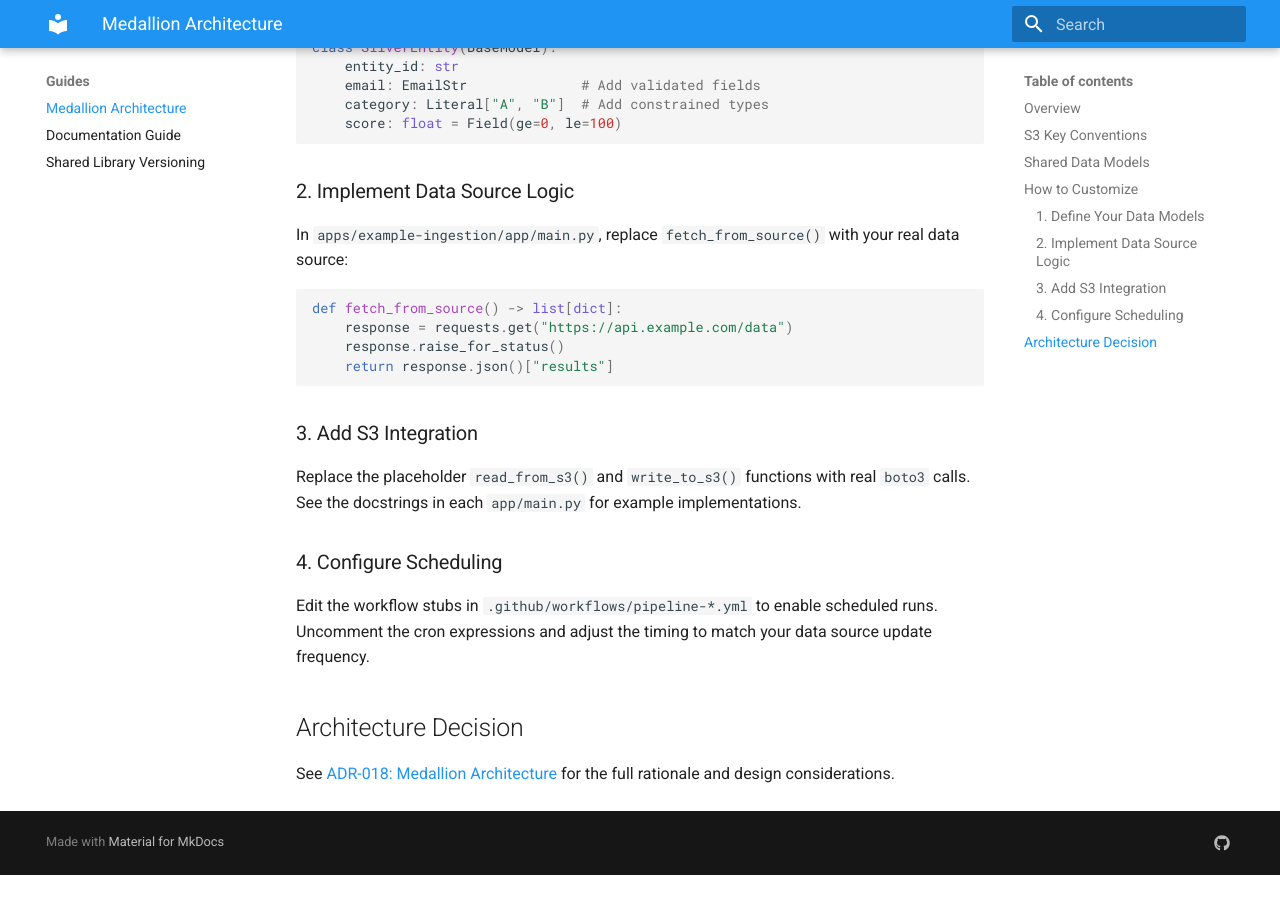
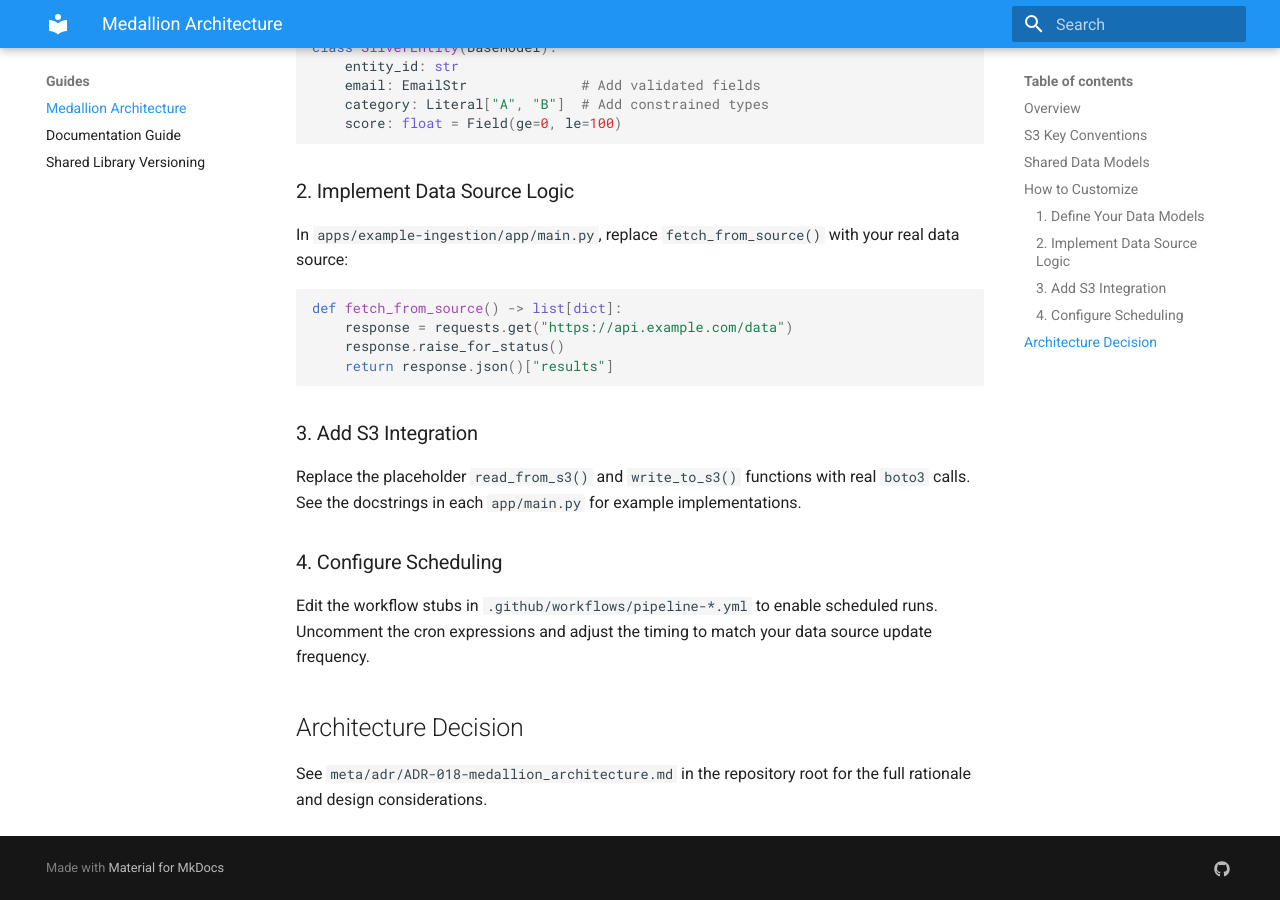
Before and after one commit to efischer19/python-aws-data-blueprint, an MkDocs documentation site: the page built from docs-src/MEDALLION_ARCHITECTURE.md, in a window 1280 px wide and 900 px high, scrolled down 1984 px. Built offline with MkDocs 1.6.1 and Material for MkDocs 9.7.7, drawn with Linux system fonts in a browser that asks for light colours; before the commit the page ends 2859 px from its top, so only the background shows below that.

Commit message:
fix: standardize docs-src filenames to UPPER_SNAKE_CASE and fix ADR link
- Replace broken MkDocs link to ADR-018 with inline code reference
- Rename medallion-architecture.md → MEDALLION_ARCHITECTURE.md
- Rename feature-request-automation.md → FEATURE_REQUEST_AUTOMATION.md
- Update mkdocs.yml and DOCUMENTATION_README.md references

Agent-Logs-Url: https://github.com/efischer19/python-aws-data-blueprint/sessions/f29c6e03-36a3-4c9f-a347-0eced970a406

Co-authored-by: efischer19 <7373924+efischer19@users.noreply.github.com>

```diff
--- a/docs-src/medallion-architecture.md
+++ b/docs-src/MEDALLION_ARCHITECTURE.md
@@ -114,5 +114,5 @@ match your data source update frequency.
 
 ## Architecture Decision
 
-See [ADR-018: Medallion Architecture](../meta/adr/ADR-018-medallion_architecture.md)
+See `meta/adr/ADR-018-medallion_architecture.md` in the repository root
 for the full rationale and design considerations.
--- a/mkdocs.yml
+++ b/mkdocs.yml
@@ -23,9 +23,9 @@ nav:
       - Contributing: CONTRIBUTING.md
       - Development Philosophy: DEVELOPMENT_PHILOSOPHY.md
       - Local Development Dependencies: LOCAL_DEVELOPMENT_DEPENDENCIES.md
-      - Feature Request Automation: feature-request-automation.md
+      - Feature Request Automation: FEATURE_REQUEST_AUTOMATION.md
   - Guides:
-      - Medallion Architecture: medallion-architecture.md
+      - Medallion Architecture: MEDALLION_ARCHITECTURE.md
       - Documentation Guide: DOCUMENTATION_README.md
       - Shared Library Versioning: SHARED_LIBRARY_VERSIONING.md
 
```
Also changed, not shown: docs-src/DOCUMENTATION_README.md (+1 -1 lines), docs-src/FEATURE_REQUEST_AUTOMATION.md (renamed from docs-src/feature-request-automation.md).
